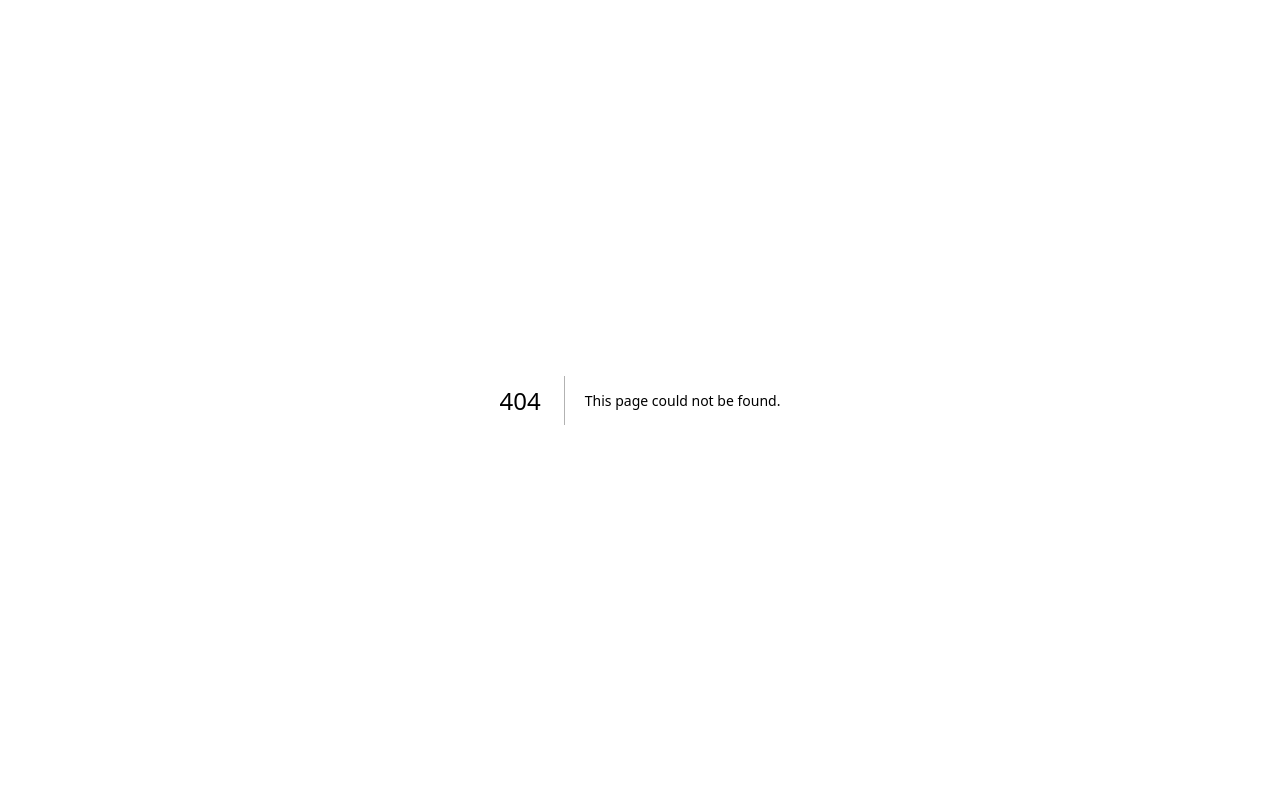
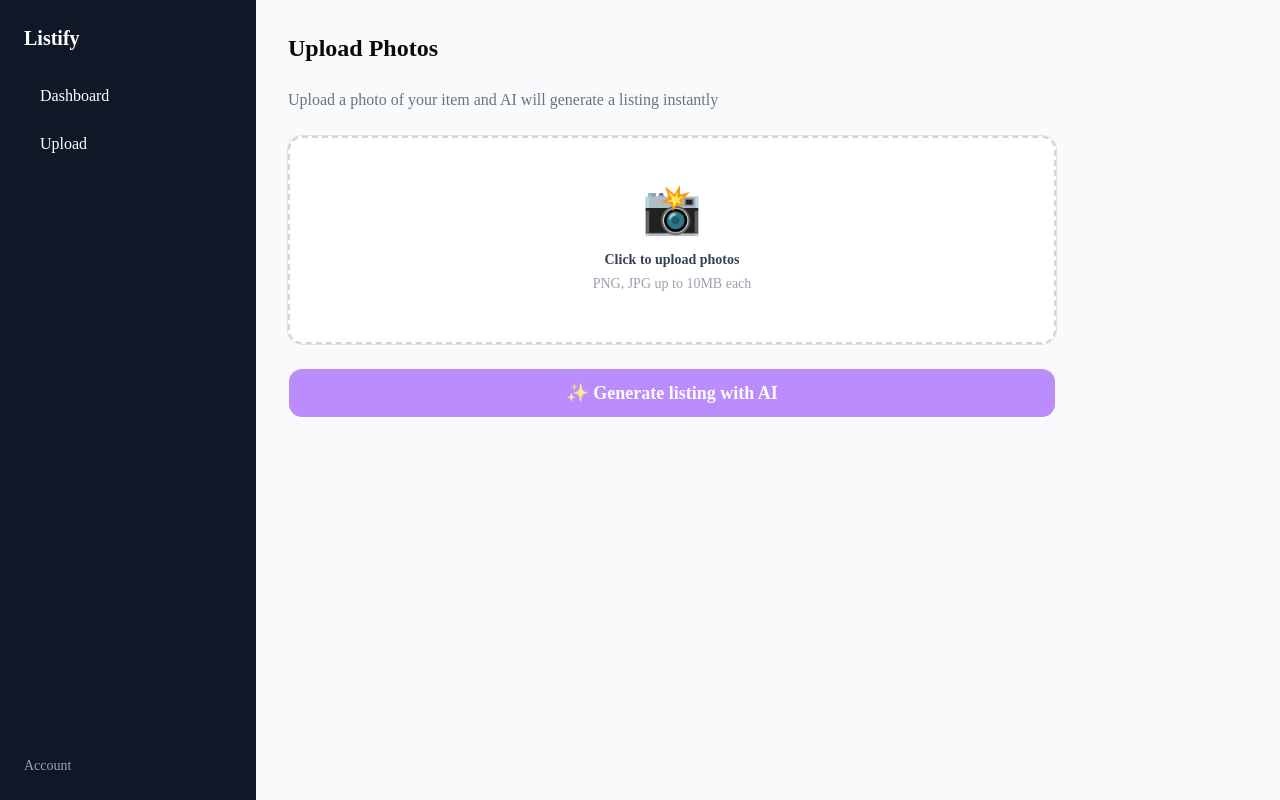
Before and after one commit to Crosmoss/SYNCLST, a Next.js app: page /dashboard/upload in a window 1280 px wide. Before the commit this address had no page. Built offline with nearby package versions, Linux system fonts and the light colour scheme.

Commit message:
comleted the upload page

```diff
--- /dev/null
+++ b/src/app/dashboard/upload/page.tsx
@@ -0,0 +1,126 @@
+"use client"
+
+import { useState } from "react"
+import { Button } from "@/components/ui/button"
+import { Card } from "@/components/ui/card"
+
+export default function UploadPage() {
+    const [images, setImages] = useState<File[]>([])
+    const [previews, setPreviews] = useState<string[]>([])
+    const [loading, setLoading] = useState(false)
+
+    // Functions
+
+    // When a file is added, it is converted into an url object and stored
+    function handleFileChange(e: React.ChangeEvent<HTMLInputElement>)
+    {
+        // Storing the files in the array, or if it is empty, retunring an empty list
+        // When new pictures are added
+        const newFiles = Array.from(e.target.files || [])
+
+        // When new images are coming, we combine them wiht the prev ones
+        const updatedFiles = [...images, ...newFiles]
+        setImages(updatedFiles)
+
+        //converting the images to URL objects
+        const newUrls = newFiles.map((file) => URL.createObjectURL(file))
+        const updatedUrls = [...previews, ...newUrls]
+        setPreviews(updatedUrls)
+    }
+
+    // Clearing all the pictures for resetting
+    function handleClear()
+    {
+        setImages([])
+        setPreviews([])
+    }
+
+    return ( <div className="flex flex-col gap-6 max-w-3xl">
+
+        <h1 className="text-2xl font-bold"> Upload Photos </h1>
+
+        <p className="text-gray-500">
+            Upload a photo of your item and AI will generate a listing instantly
+        </p>
+
+
+    {/* Upload Zone */}
+    {previews.length == 0 ? (
+         <Card className="border-2 border-dashed border-gray-300 hover:border-violet-400 transition p-12 flex flex-col items-center gap-4 cursor-pointer"
+        onClick={() => document.getElementById('file-input')?.click()}
+        >
+        <div className="text-5xl">📸</div>
+        <div className="text-center">
+          <p className="font-semibold text-gray-700">Click to upload photos</p>
+          <p className="text-sm text-gray-400 mt-1">PNG, JPG up to 10MB each</p>
+        </div>
+
+        {/* multiple input is accepted for an image file, files are stored with handelChange function */}
+        <input
+          id="file-input"
+          type="file"
+          accept="image/*"
+          multiple
+          className="hidden"
+          onChange={handleFileChange}
+        />
+      </Card>
+      )
+      :
+      (
+        <div className = "flex items-center gap-4">
+        <button
+            onClick={() => document.getElementById('file-input')?.click()}
+            className="text-sm text-violet-600 hover:underline"
+            >
+            + Add more photos
+            <input
+            id = "file-input"
+            type = "file"
+            accept = "image/*"
+            multiple
+            className="hidden"
+            onChange={handleFileChange}
+            />
+        </button>
+
+
+        {/* When pictures are previeved, giving the option to clear them all */}
+        <button onClick={handleClear} className="text-sm text-red-400 hover:underline"> Clear All </button>
+        </div>
+    )}
+
+
+        {/* Image Previevs are shown, stored as an url object and previwed here thorugh map/array */}
+        {previews.length > 0 && (
+        <div className="grid grid-cols-3 gap-4">
+          {previews.map((url, i) => (
+            <div key={i} className="relative aspect-square rounded-xl overflow-hidden border">
+              <img src={url} alt={`preview ${i}`} className="w-full h-full object-cover" />
+            </div>
+          ))}
+
+
+        </div>
+      )}
+
+
+
+      <Button
+
+      //  The button is unavailable at the following conditions: no image inserted, at the loading state
+      disabled = {images.length == 0 || loading}
+      className="w-full bg-violet-600 hover:bg-violet-700 text-white py-6 text-lg font-bold rounded-xl"
+
+      // When clicked, the state is set tp true/loading
+      onClick={() => setLoading(true)}
+      >
+
+          {loading ? "Generating listing..." : "✨ Generate listing with AI"}
+
+      </Button>
+
+
+    </div>
+    )
+}
```
